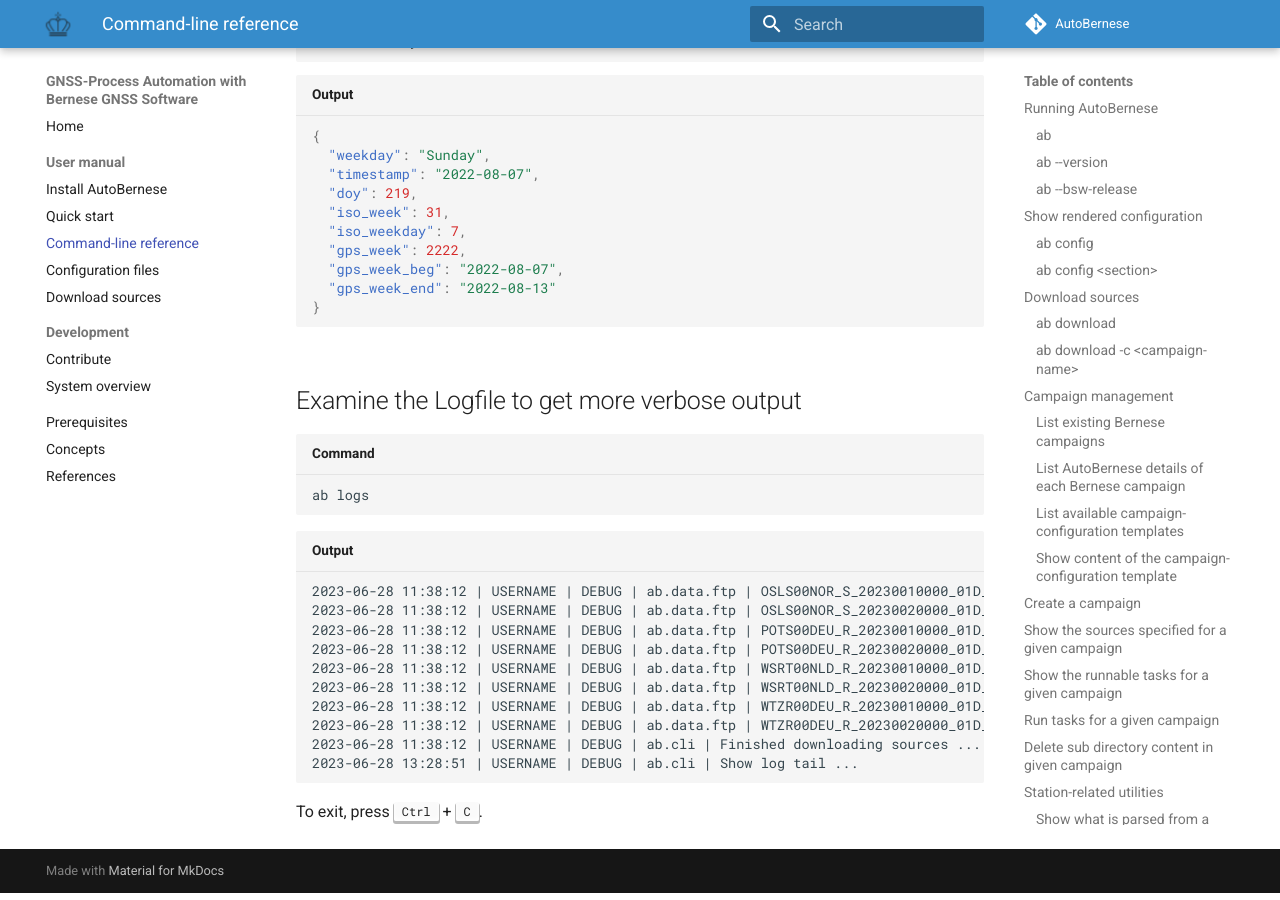
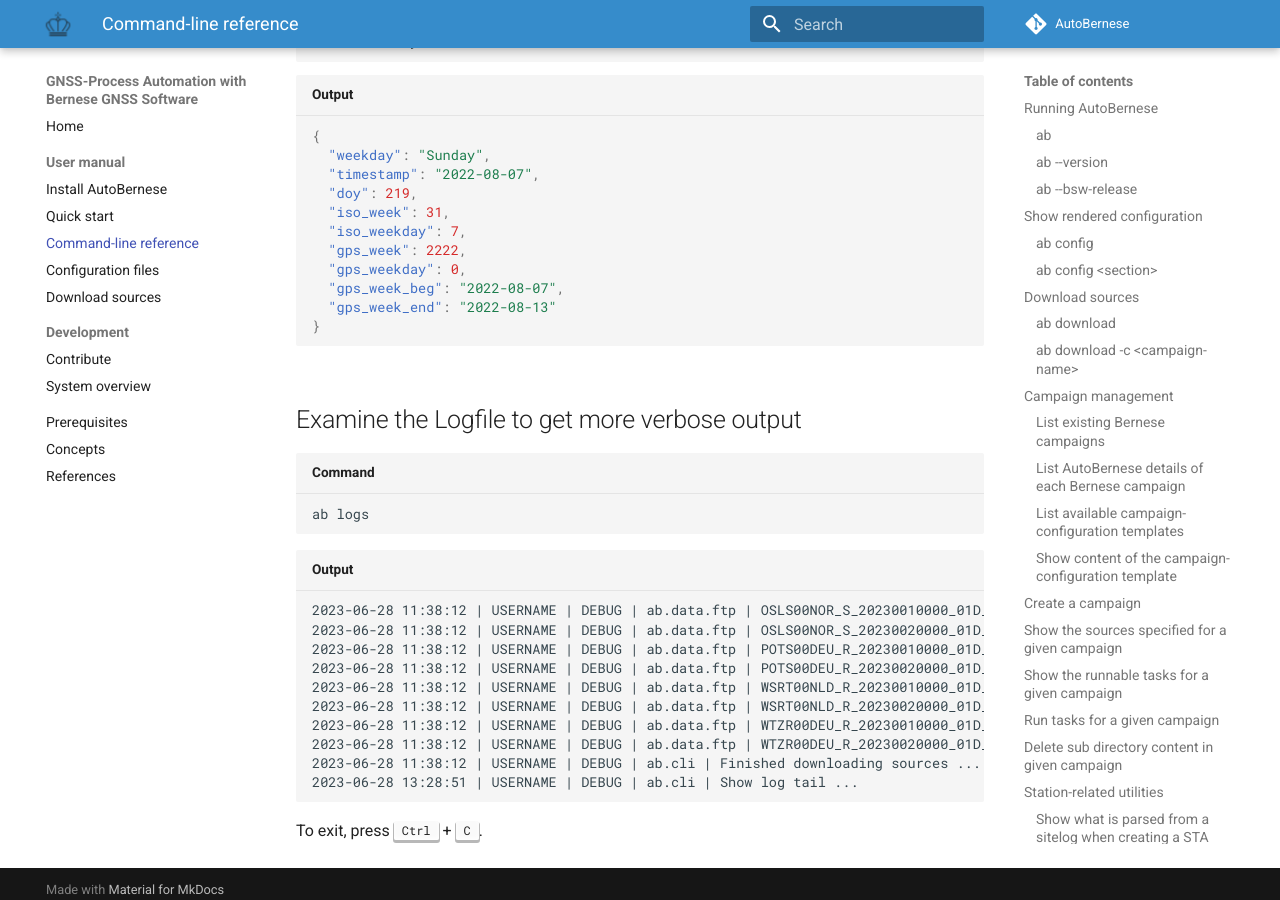
Before and after one commit to SDFIdk/AutoBernese, an MkDocs documentation site: the page built from docs/manual/command-reference.md, in a window 1280 px wide and 900 px high, scrolled down 17106 px. Built offline with MkDocs 1.6.1 and Material for MkDocs 9.7.7, drawn with Linux system fonts in a browser that asks for light colours; comment, search, counter and statistics services are not loaded.

Commit message:
docs: Add GPS weekday in output example.

```diff
--- a/docs/manual/command-reference.md
+++ b/docs/manual/command-reference.md
@@ -875,6 +875,7 @@
       "iso_week": 31,
       "iso_weekday": 7,
       "gps_week": 2222,
+      "gps_weekday": 0,
       "gps_week_beg": "2022-08-07",
       "gps_week_end": "2022-08-13"
     }
@@ -894,6 +895,7 @@
       "iso_week": 31,
       "iso_weekday": 7,
       "gps_week": 2222,
+      "gps_weekday": 0,
       "gps_week_beg": "2022-08-07",
       "gps_week_end": "2022-08-13"
     }
@@ -913,6 +915,7 @@
       "iso_week": 31,
       "iso_weekday": 7,
       "gps_week": 2222,
+      "gps_weekday": 0,
       "gps_week_beg": "2022-08-07",
       "gps_week_end": "2022-08-13"
     }
```
